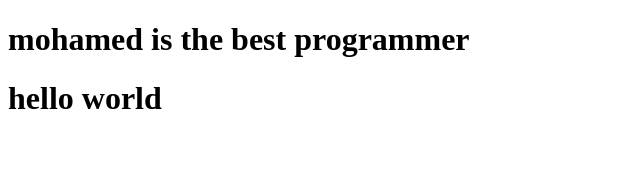
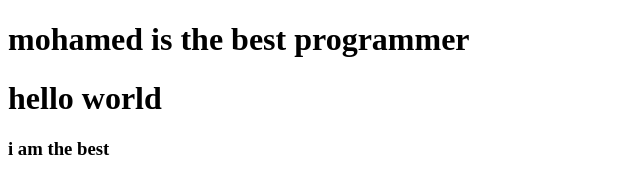
Before and after one commit to mohamedamineelhadani/testing, a plain HTML site: page index.html in a window 1280 px wide. Shown: the whole page, without its empty margins (0-640 px from the left). Drawn offline with Linux system fonts and the light colour scheme.

Commit message:
update index

```diff
--- a/index.html
+++ b/index.html
@@ -8,5 +8,6 @@
 <body>
     <h1>mohamed is the best programmer</h1>
     <h1>hello world</h1>
+    <h3>i am the best</h3>
 </body>
 </html>
```
